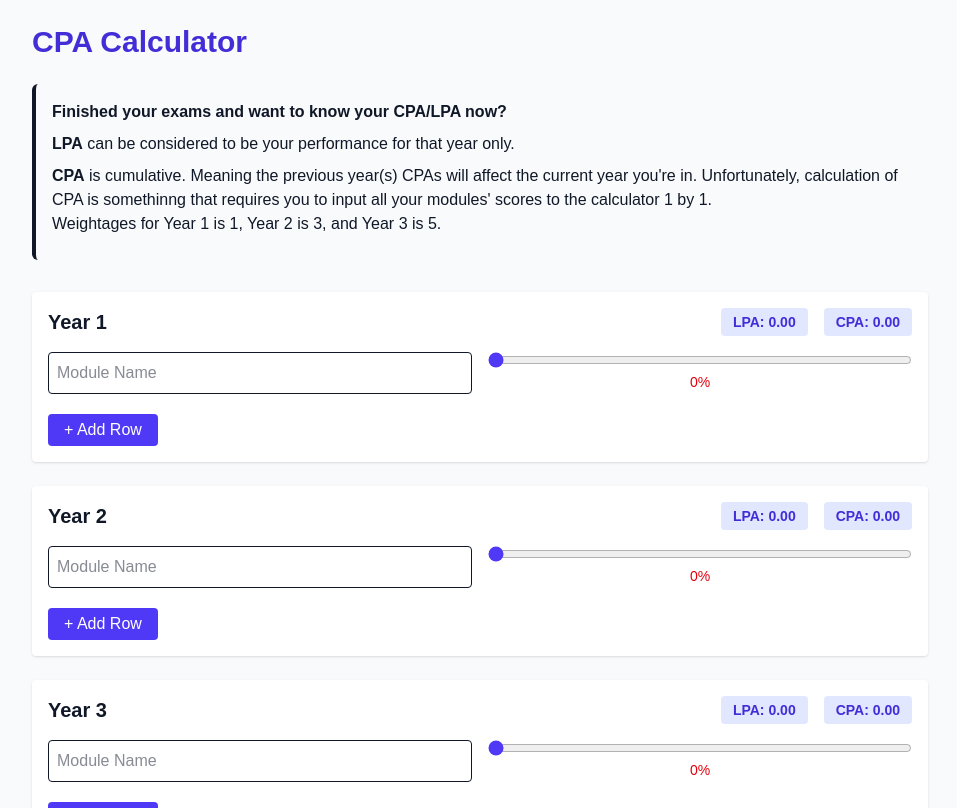
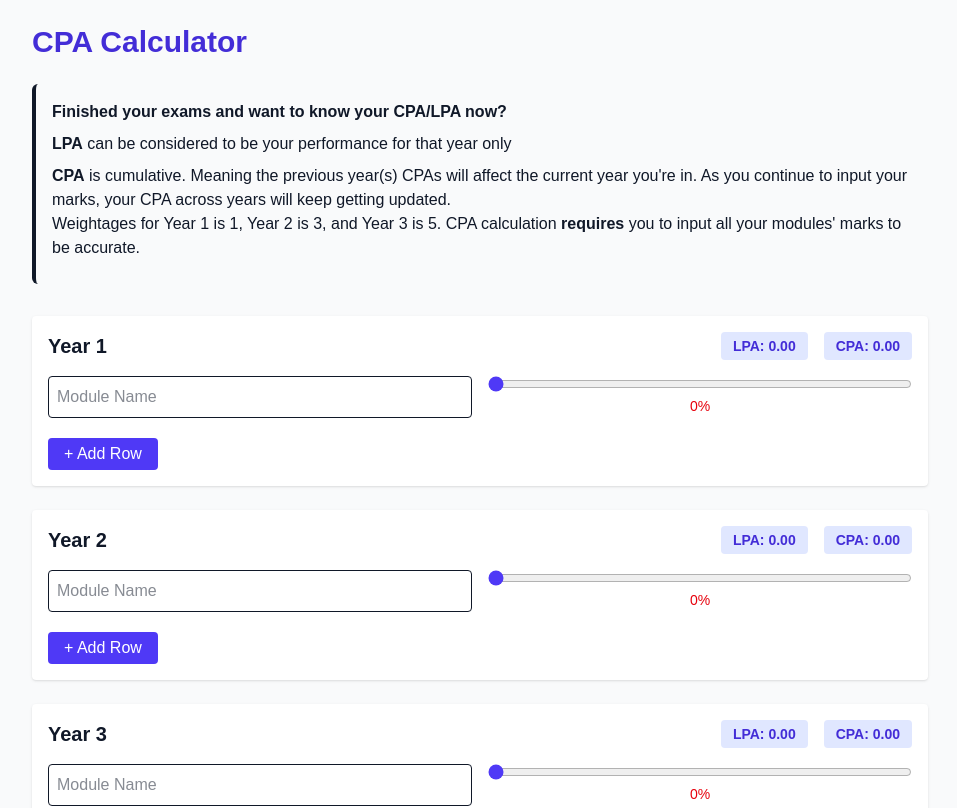
Before and after one commit to tanoojoy/lazy-grades, a Next.js app in the folder lazy-grades/: page /calculator in a window 1280 px wide. Shown: the top 808 px of the page, without its empty margins (160-1117 px from the left). Built offline with nearby package versions, Linux system fonts and the light colour scheme.

Commit message:
edited desc

```diff
--- a/lazy-grades/pages/calculator.js
+++ b/lazy-grades/pages/calculator.js
@@ -81,9 +81,9 @@ export default function CPA() {
           <h1 className="text-3xl font-bold mb-6 text-indigo-700">CPA Calculator</h1>
             <div className="border-l-4 p-4 mb-6 sm:mb-8 rounded-md text-sm sm:text-base">
             <p className="mb-2 font-semibold">Finished your exams and want to know your CPA/LPA now?</p>
-            <p className="mb-2"><strong>LPA</strong> can be considered to be your performance for that year only.</p>
-  <p><strong>CPA</strong> is cumulative. Meaning the previous year(s) CPAs will affect the current year you're in. Unfortunately, calculation of CPA is somethinng that requires you to input all your modules' scores to the calculator 1 by 1.</p>
-            <p className="mb-2">Weightages for Year 1 is 1, Year 2 is 3, and Year 3 is 5.</p>
+            <p className="mb-2"><strong>LPA</strong> can be considered to be your performance for that year only</p>
+            <p><strong>CPA</strong> is cumulative. Meaning the previous year(s) CPAs will affect the current year you're in. As you continue to input your marks, your CPA across years will keep getting updated.</p>
+            <p className="mb-2">Weightages for Year 1 is 1, Year 2 is 3, and Year 3 is 5. CPA calculation <strong>requires</strong> you to input all your modules' marks to be accurate.</p>
           </div>
 
           {renderYear('Year 1', year1, setYear1, 1)}
```
